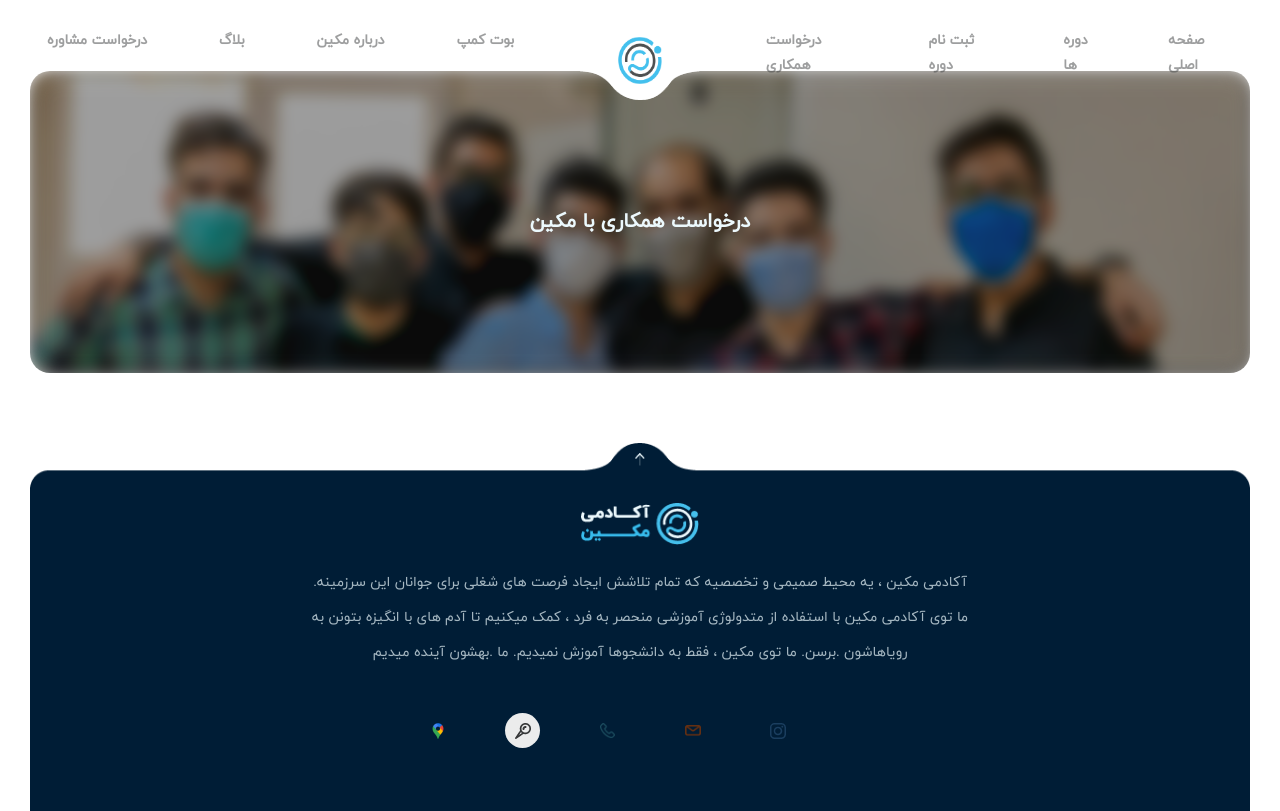
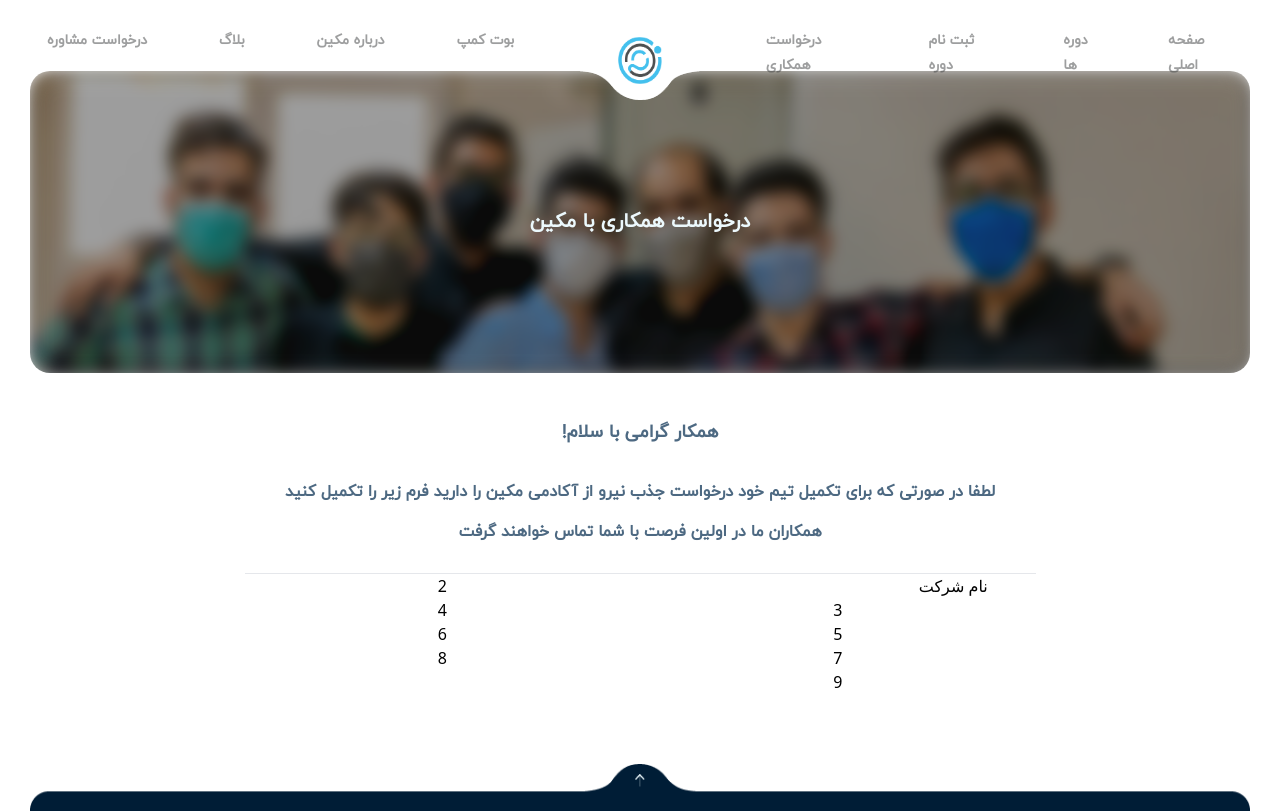
Before and after one commit to AlirezaM1997/Makeen_Site_and_Panel, a Next.js app: page /cooperation in a window 1280 px wide. Shown: the top 811 px of the page. Built offline with nearby package versions, Linux system fonts and the light colour scheme; what tailwindcss-gradient would draw is missing.

Commit message:
edit Features component

```diff
--- a/components/Cooperation.jsx
+++ b/components/Cooperation.jsx
@@ -1,5 +1,8 @@
+//next
 import Head from "next/head";
 import Image from "next/image";
+
+//form
 
 const Cooperation = () => {
   return (
@@ -21,7 +24,34 @@
             </span>
           </div>
         </header>
-        <section></section>
+        <section  className="px-[244.5px]">
+          <div className="mt-[40px]">
+            <h1 className="text-[18px] text-[#4D6982] font-iranYekan leading-[40px] font-extrabold text-center">!همکار گرامی با سلام</h1>
+            <h3 className="text-[16px] text-[#4D6982] font-iranYekan leading-[40px] font-bold text-center my-5">
+              لطفا در صورتی که برای تکمیل تیم خود درخواست جذب نیرو از آکادمی
+              مکین را دارید فرم زیر را تکمیل کنید
+              <br/>
+               همکاران ما در اولین فرصت با
+              شما تماس خواهند گرفت
+            </h3>
+            <hr/>
+          </div>
+          <div dir="rtl" className="grid grid-cols-2 grid-rows-5 justify-items-center items-center">
+
+            <div>
+              <label>نام شرکت</label>
+              <input type='text'/>
+            </div>
+            <div>2</div>
+            <div>3</div>
+            <div>4</div>
+            <div>5</div>
+            <div>6</div>
+            <div>7</div>
+            <div>8</div>
+            <div>9</div>
+          </div>
+        </section>
       </div>
       <style>
         {`
--- a/components/Features.jsx
+++ b/components/Features.jsx
@@ -60,7 +60,7 @@
               برسونن
             </div>
             <div
-              className={`hidden absolute group-hover:block group-hover:animate-mouseInPaint top-0 left-0 bg-[#45C0ED] rounded-[20px] w-full h-full z-[0]`}
+              className={`absolute scale-0 transition duration-300 group-hover:scale-100 group-hover:animate-mouseInPaint top-0 left-0 bg-[#45C0ED] rounded-[20px] w-full h-full z-[0]`}
             ></div>
           </div>
 
@@ -93,7 +93,7 @@
               مستعده، بتونه بهره ببره
             </div>
             <div
-              className={`hidden absolute group-hover:block group-hover:animate-mouseInPaint top-0 left-0 bg-[#FF792C] rounded-[20px] w-full h-full z-[0]`}
+              className={`absolute scale-0 transition duration-300 group-hover:scale-100 group-hover:animate-mouseInPaint top-0 left-0 bg-[#FF792C] rounded-[20px] w-full h-full z-[0]`}
             ></div>
           </div>
 
@@ -124,7 +124,7 @@
               جونیور بدونی
             </div>
             <div
-              className={`hidden group-hover:block group-hover:animate-mouseInPaint absolute top-0 left-0 bg-[#00294D] rounded-[20px] w-full h-full z-[0]`}
+              className={`scale-0 transition duration-300 group-hover:scale-100 group-hover:animate-mouseInPaint absolute top-0 left-0 bg-[#00294D] rounded-[20px] w-full h-full z-[0]`}
             ></div>
           </div>
           <div className="group relative bg-[#FFFFFF] border-[0.5px] border-[#CACBCB] rounded-[20px] shadow-[10px_10px_20px_#00000014] flex flex-col items-center py-[30px] px-[22px]">
@@ -154,7 +154,7 @@
               تجربه، که از شما یه حرفه ای میسازه
             </div>
             <div
-              className={`hidden group-hover:block group-hover:animate-mouseInPaint absolute top-0 left-0 bg-[#00294D] rounded-[20px] w-full h-full z-[0]`}
+              className={`scale-0 transition duration-300 group-hover:scale-100 group-hover:animate-mouseInPaint absolute top-0 left-0 bg-[#00294D] rounded-[20px] w-full h-full z-[0]`}
             ></div>
           </div>
           <div className="group relative bg-[#FFFFFF] border-[0.5px] border-[#CACBCB] rounded-[20px] shadow-[10px_10px_20px_#00000014] flex flex-col items-center py-[30px] px-[22px]">
@@ -184,7 +184,7 @@
               روش ما جواب میده
             </div>
             <div
-              className={`hidden group-hover:block group-hover:animate-mouseInPaint absolute top-0 left-0 bg-[#45C0ED] rounded-[20px] w-full h-full z-[0]`}
+              className={`scale-0 transition duration-300 group-hover:scale-100 group-hover:animate-mouseInPaint absolute top-0 left-0 bg-[#45C0ED] rounded-[20px] w-full h-full z-[0]`}
             ></div>
           </div>
           <div className="group relative bg-[#FFFFFF] border-[0.5px] border-[#CACBCB] rounded-[20px] shadow-[10px_10px_20px_#00000014] flex flex-col items-center py-[30px] px-[22px]">
@@ -214,7 +214,7 @@
               داری
             </div>
             <div
-              className={`hidden group-hover:block group-hover:animate-mouseInPaint absolute top-0 left-0 bg-[#FF792C] rounded-[20px] w-full h-full z-[0]`}
+              className={`scale-0 transition duration-300 group-hover:scale-100 group-hover:animate-mouseInPaint absolute top-0 left-0 bg-[#FF792C] rounded-[20px] w-full h-full z-[0]`}
             ></div>
           </div>
         </section>
--- a/package.json
+++ b/package.json
@@ -12,9 +12,11 @@
     "next": "12.2.0",
     "react": "18.2.0",
     "react-dom": "18.2.0",
+    "react-hook-form": "^7.33.1",
     "react-slick": "^0.29.0",
     "slick-carousel": "^1.8.1",
-    "tailwindcss-gradient": "^1.0.1"
+    "tailwindcss-gradient": "^1.0.1",
+    "yup": "^0.32.11"
   },
   "devDependencies": {
     "autoprefixer": "^10.4.7",
--- a/tailwind.config.js
+++ b/tailwind.config.js
@@ -37,7 +37,8 @@
         menu_item_transition: "background-size 0.5s, color 0.5s",
         'height' :"height",
         'top' :"top",
-        'spacing':'padding'
+        'spacing':'padding',
+        'scale':'scale'
       },
     },
   },
```
Also changed, not shown: 2 other files (tests, documents, lock files or other folders).
